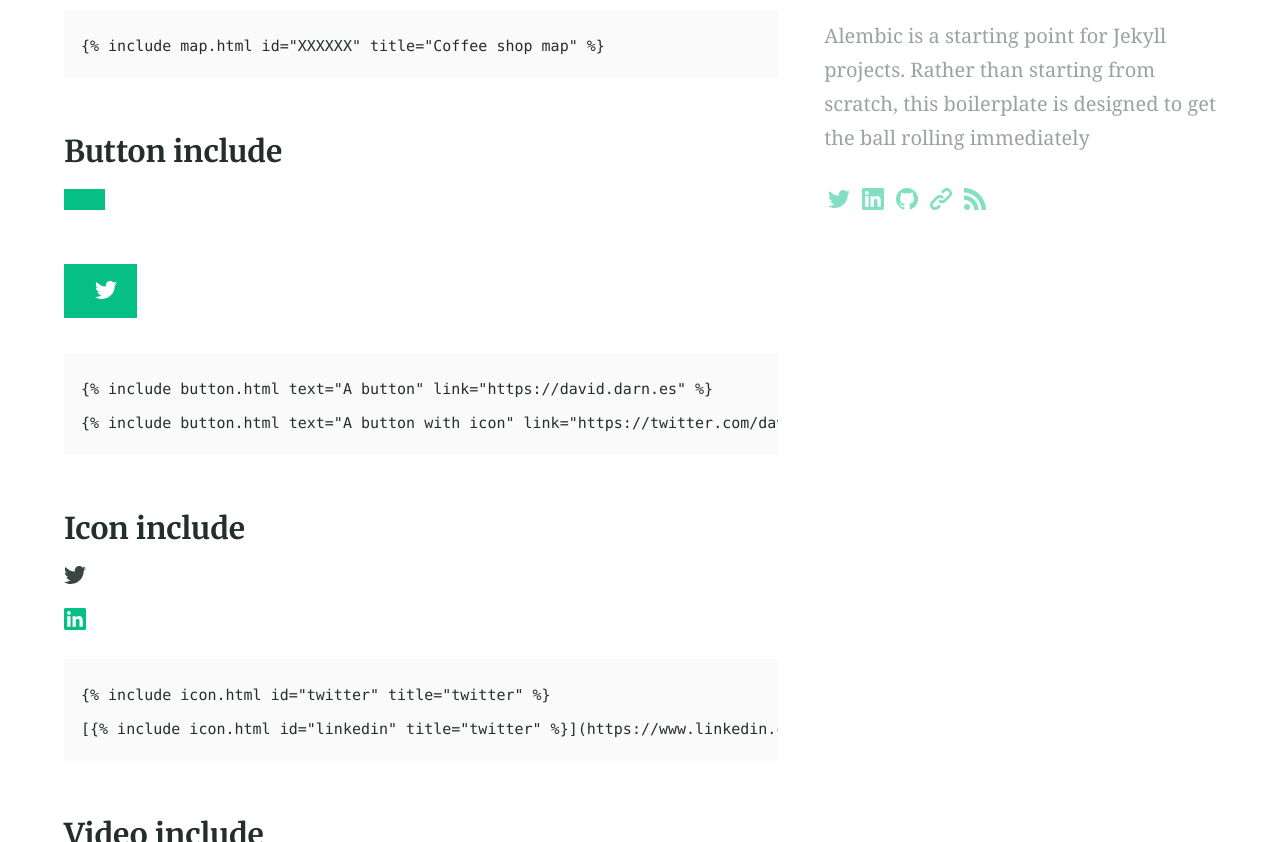
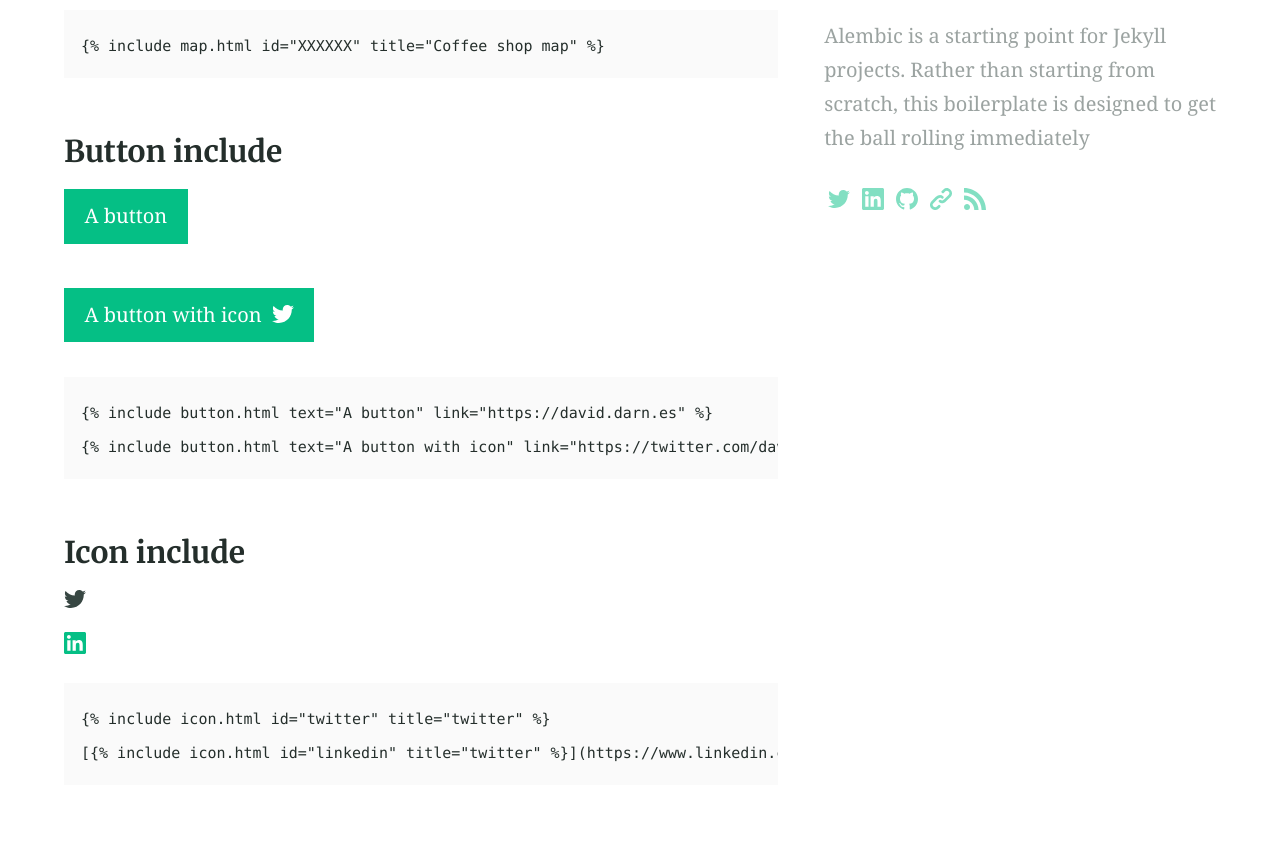
Before and after one commit to hi-sushanta/hi-sushanta.github.io, a Jekyll site: the page built from elements.md, in a window 1280 px wide and 900 px high, scrolled down 4011 px, cut to the strip 58-900 px from the top of the window. Built offline with Jekyll 4.4.1, drawn with Linux system fonts in a browser that asks for light colours.

```diff
--- a/_includes/button.html
+++ b/_includes/button.html
@@ -1 +1 @@
-<a class="button" href="{{ include.link | default: '#' }}"{% if include.color %} style="background: {{ include.color }}"{% endif %}>{{ default: "Button" }}{% if include.icon %}&nbsp; {% include icon.html id=include.icon title=include.icon %}{% endif %}</a>
+<a class="button" href="{{ include.link | default: '#' }}"{% if include.color %} style="background: {{ include.color }}"{% endif %}>{{ include.text | default: "Button" }}{% if include.icon %}&nbsp; {% include icon.html id=include.icon title=include.icon %}{% endif %}</a>
```
Also changed, not shown: index.md (+1 -1 lines), threads-app-icon.svg (added).
